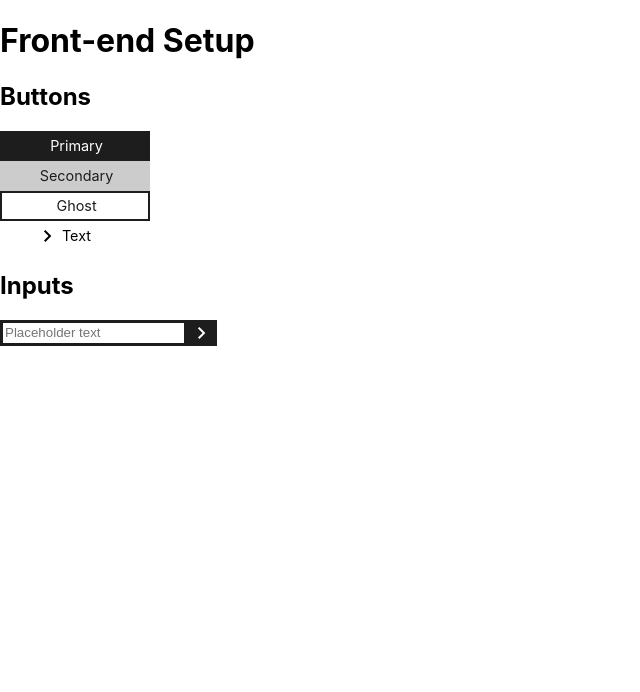
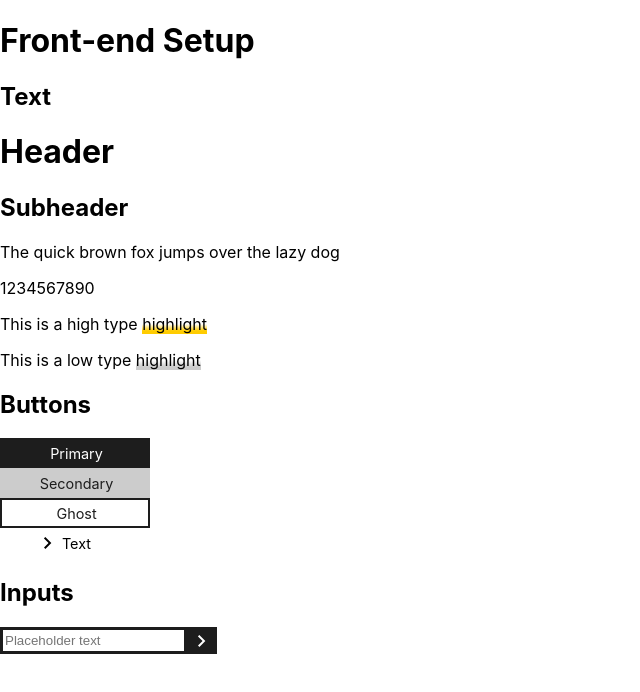
Before and after one commit to sjagoori/frontend-setup, a Next.js app: page / in a window 1280 px wide. Shown: the top 692 px of the page, without its empty margins (0-640 px from the left). Built offline with nearby package versions, Linux system fonts and the light colour scheme.

Commit message:
Created highlight component

```diff
--- /dev/null
+++ b/components/highlight/Highlight.js
@@ -0,0 +1,28 @@
+import React from 'react'
+import styled, { ThemeProvider } from 'styled-components'
+import theme from '../../styles/theme'
+
+export default class Highlight extends React.Component {
+  constructor(props) {
+    super(props)
+  }
+
+  render() {
+    return (
+      <ThemeProvider theme={theme}>
+        <Text variant={this.props.variant}>
+          {this.props.children}
+        </Text>
+      </ThemeProvider>
+    )
+  }
+}
+
+const Text = styled.span`
+  background: linear-gradient(to top, ${props => props.variant == 'high' ? props.theme.colors.yellow : props.theme.colors.grey} .2em, transparent 50%);
+  width: max-content;
+
+  :hover{
+    background: linear-gradient(to top, ${props => props.variant == 'high' ? props.theme.colors.yellow : props.theme.colors.grey} 1.2em, transparent 50%);
+  }
+`
--- a/pages/index.js
+++ b/pages/index.js
@@ -1,6 +1,7 @@
 import Head from 'next/head'
 import Button from '../components/button/Button'
 import TextInput from '../components/input/text/TextInput'
+import Highlight from '../components/highlight/Highlight'
 
 export default function Home() {
   return (
@@ -12,6 +13,16 @@ export default function Home() {
       </Head>
 
       <h1>Front-end Setup</h1>
+
+      <div>
+        <h2>Text</h2>
+        <h1>Header</h1>
+        <h2>Subheader</h2>
+        <p>The quick brown fox jumps over the lazy dog</p>
+        <p>1234567890</p>
+        <p>This is a high type <Highlight variant='high'>highlight</Highlight></p>
+        <p>This is a low type <Highlight>highlight</Highlight></p>
+      </div>
 
       <div>
         <h2>Buttons</h2>
```
Also changed, not shown: components/highlight/README.md (added), components/highlight/screenshot.png (added).
